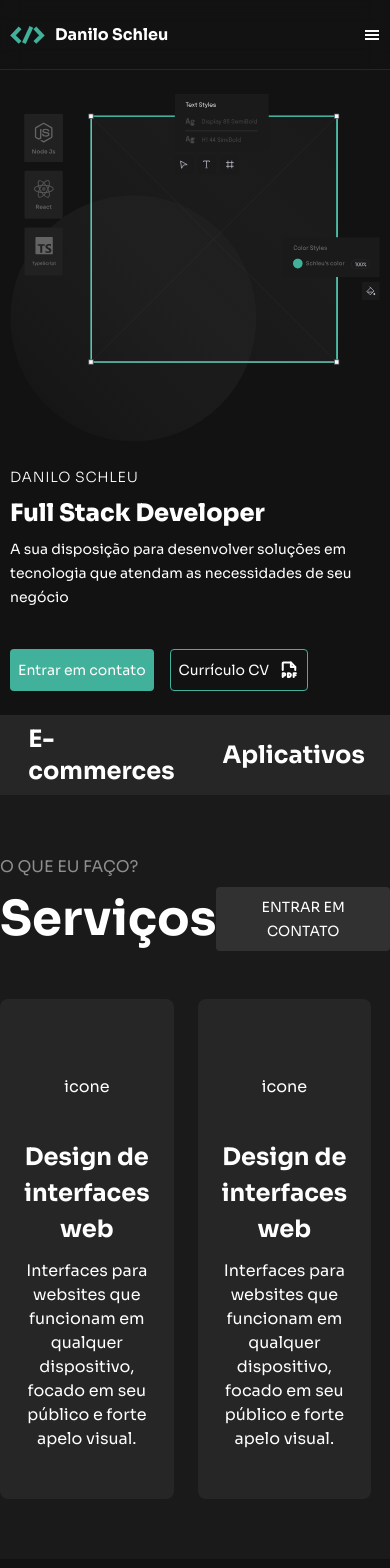
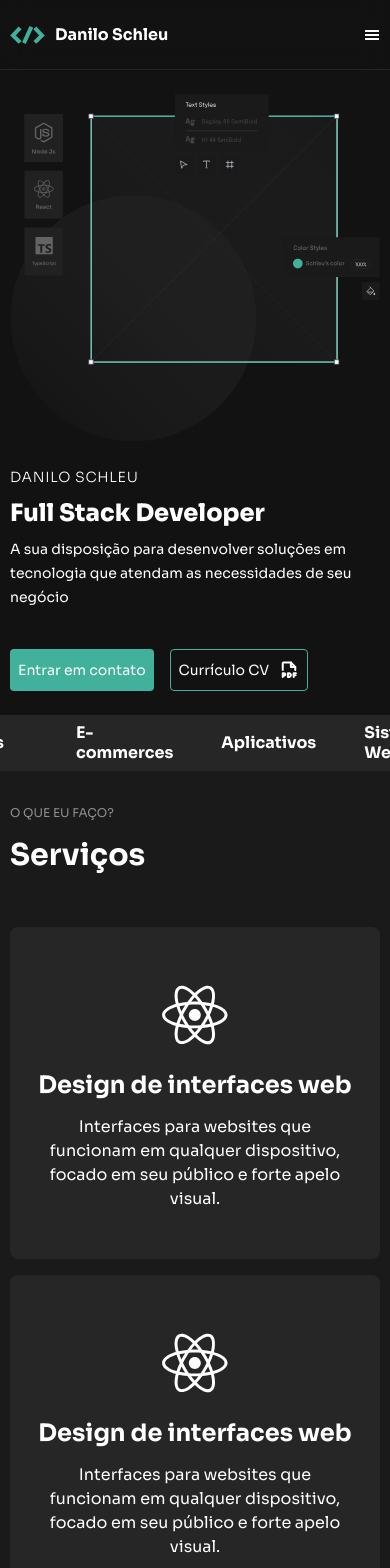
Before and after one commit to schleu/portfolio, a React (Vite) app: page / in a window 390 px wide. Shown: the top 1568 px of the page. Built offline with nearby package versions, Linux system fonts and the light colour scheme.

Commit message:
Layout: service mobile and container

```diff
--- a/src/components/Container/index.tsx
+++ b/src/components/Container/index.tsx
@@ -29,25 +29,28 @@ export const Container = ({
 }: ContainerProps) => (
   <div
     className={classNames(
-      "w-full flex justify-center py-[60px]",
+      "w-full flex justify-center py-8 sm:py-[60px]",
       classes?.container || "bg-[#1A1A1A]"
     )}
   >
-    <div className="w-full max-w-screen-cut flex flex-col gap-12">
-      <div className="flex flex-col gap-12">
+    <div className="w-full max-w-screen-cut flex flex-col gap-12 px-2.5 sm:px-0">
+      <div className="flex flex-col gap-6 sm:gap-12">
         <div className="flex justify-between items-end">
           <div className="flex flex-col gap-2">
-            <div className="flex flex-col uppercase text-white/50">
+            <div className="flex flex-col text-xs leading-5 sm:text-base uppercase text-white/50">
               {section}
             </div>
-            <div className="flex justify-between font-bold text-5xl leading-[4rem]">
+            <div className="flex justify-between font-bold text-3xl leading-[3rem] sm:text-5xl sm:leading-[4rem]">
               {title}
             </div>
           </div>
           {button && (
             <Button
               onClick={button.onClick}
-              className={classNames("uppercase bg-white/10", classes?.button)}
+              className={classNames(
+                "uppercase bg-white/10 hidden sm:flex",
+                classes?.button
+              )}
             >
               {button.title}
               {button.icon}
--- a/src/pages/Home/components/Scrolling/index.tsx
+++ b/src/pages/Home/components/Scrolling/index.tsx
@@ -6,7 +6,7 @@ import { ReactComponent as HandWaveIcon } from "../../../../assets/handWave.svg"
 
 export const Scrolling = () => (
   <div className="w-full flex-nowrap bg-[#262626] overflow-hidden ">
-    <div className="flex w-full gap-6 items-center py-2 font-bold text-2xl justify-center">
+    <div className="w-full flex gap-6 items-center py-2 font-bold text-base leading-5 sm:textx-2xl justify-center">
       <h5>Websites</h5>
       <BracketsIcon />
       <LightingIcon />
--- a/src/pages/Home/components/Services/index.tsx
+++ b/src/pages/Home/components/Services/index.tsx
@@ -1,6 +1,6 @@
-import { Button } from "../../../../components/Button";
 import { Container } from "../../../../components/Container";
 import { Service } from "./Service";
+import { DiReact } from "react-icons/di";
 
 export const Services = () => {
   return (
@@ -13,21 +13,19 @@ export const Services = () => {
       }}
       classes={{ container: "bg-[#1A1A1A]" }}
     >
-      {/* <div className="w-full flex justify-center bg-[#1A1A1A] py-[60px]"> */}
-
-      <div className="flex gap-6">
+      <div className="flex flex-col sm:flex-row gap-4 sm:gap-6">
         <Service
-          icon={<>icone</>}
+          icon={<DiReact className="w-full h-full" />}
           title="Design de interfaces web"
           description="Interfaces para websites que funcionam em qualquer dispositivo, focado em seu público e forte apelo visual."
         />
         <Service
-          icon={<>icone</>}
+          icon={<DiReact className="w-full h-full" />}
           title="Design de interfaces web"
           description="Interfaces para websites que funcionam em qualquer dispositivo, focado em seu público e forte apelo visual."
         />
         <Service
-          icon={<>icone</>}
+          icon={<DiReact className="w-full h-full" />}
           title="Design de interfaces web"
           description="Interfaces para websites que funcionam em qualquer dispositivo, focado em seu público e forte apelo visual."
         />
```
